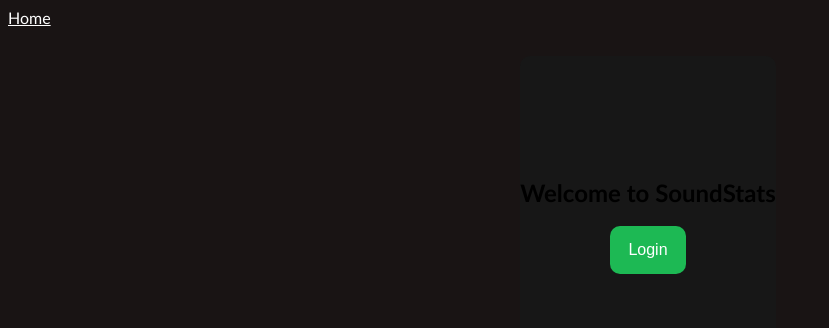
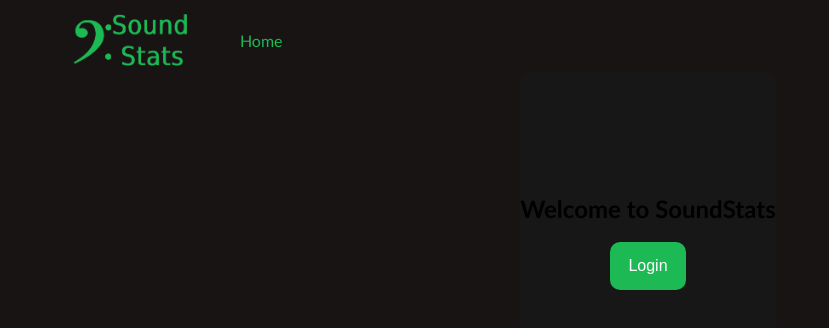
Before and after one commit to AlessioRW/FE-Module-Project, a React (Create React App) app: page / in a window 1280 px wide. Shown: the top 328 px of the page, without its empty margins (0-829 px from the left). Built offline with nearby package versions, Linux system fonts and the light colour scheme.

Commit message:
-added logo with redirect -added styling

```diff
--- a/src/components/Navbar.jsx
+++ b/src/components/Navbar.jsx
@@ -1,15 +1,23 @@
-import { Link } from "react-router-dom";
+import { Link, useNavigate } from "react-router-dom";
+import logo from '../common/images/logo.png';
 import '../styles/components/navbar.scss';
 
 export function Navbar(){
 
+    const navigate = useNavigate()
+
     return (
         <div className="navbar">
 
+            <div className="logo-container">
+                <img src={logo} alt="bass clef with sound stats following"
+                    onClick={() => {navigate('/')}}
+                    />
+            </div>
 
             <div className="nav-items">
                <div className="nav-item">
-                    <Link to='/' className="link">Home</Link>
+                    <Link to='/' className="link" >Home</Link>
                </div>
 
 
--- a/src/styles/components/navbar.scss
+++ b/src/styles/components/navbar.scss
@@ -1,16 +1,31 @@
-
+@import '../variables.scss';
 
 .navbar{
     display: flex;
-    height: 3em;
+    height: 4em;
     width: 100%;
     top: 0;
+    gap: 3em;
+
+    .logo-container{
+        margin-left: 5%;
+        height: 100%;
+        img{
+            height: 100%;
+            cursor: pointer;
+        }
+    }
 
     .nav-items{
         display: flex;
         .nav-item{
+            display: flex;
+            height: 100%;
+            justify-content: center;
+            align-items: center;
             .link{
-                color:white;
+                color:$green;
+                text-decoration: none;
             }
         }
     }
```
Also changed, not shown: src/common/images/logo.png (added).
